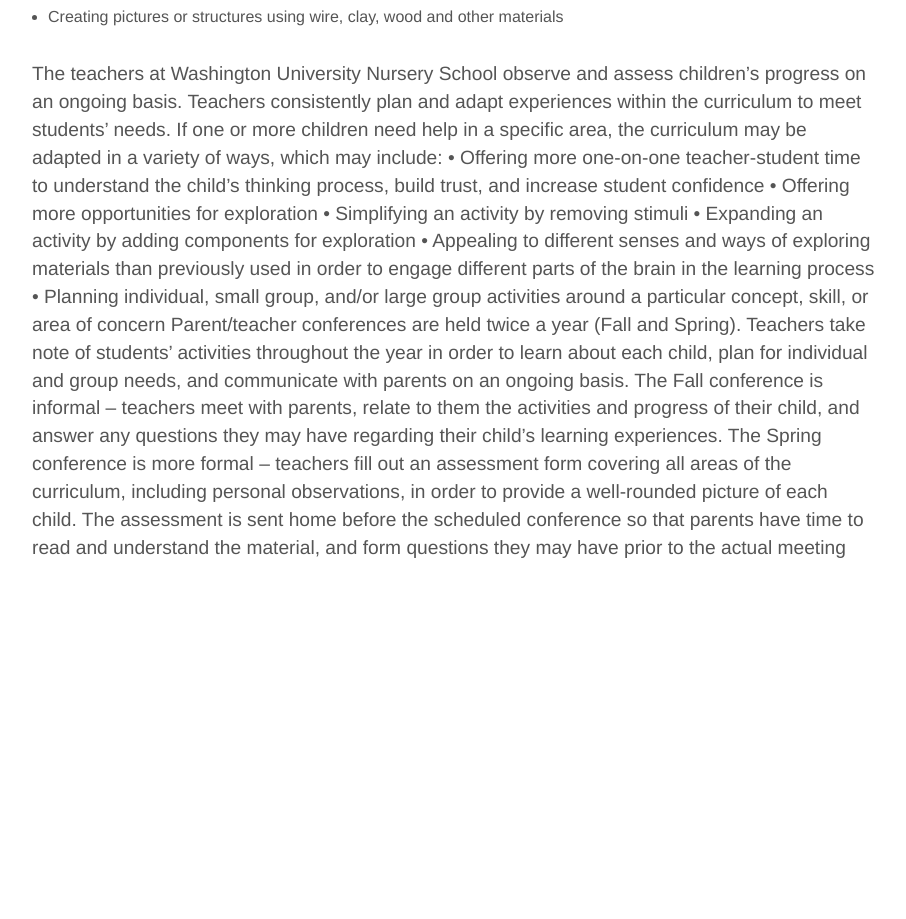
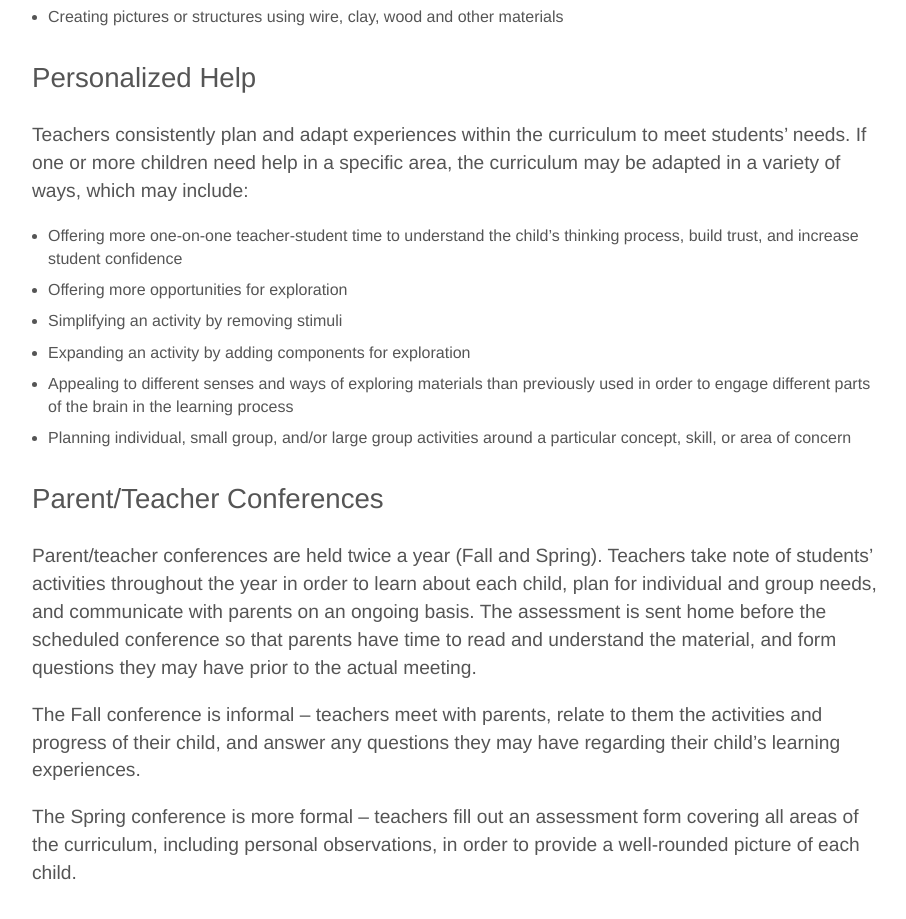
Before and after one commit to cse-256-f23/information-foraging-project-catherine-ray-nisha, a website: page files/curriculum_overview.html in a window 1280 px wide. Shown: the part 3221-4140 px from the top of the page, without its empty margins (28-934 px from the left). Before the commit the page ends 3922 px from the top, so only its background shows below. Drawn offline with nearby package versions, Linux system fonts and the light colour scheme; files that its build step writes are made by us from their sources; files whose address does not match are found by name.

Commit message:
task 10 & 13 ready to relocate

```diff
--- a/files/curriculum_overview.html
+++ b/files/curriculum_overview.html
@@ -258,35 +258,55 @@
           </li>
         </ul>
 
+        <h2 id="personalized-help">Personalized Help</h2>
         <p>
-          The teachers at Washington University Nursery School observe and
-          assess children’s progress on an ongoing basis. Teachers consistently
+          Teachers consistently
           plan and adapt experiences within the curriculum to meet students’
           needs. If one or more children need help in a specific area, the
-          curriculum may be adapted in a variety of ways, which may include: •
-          Offering more one-on-one teacher-student time to understand the
-          child’s thinking process, build trust, and increase student confidence
-          • Offering more opportunities for exploration • Simplifying an
-          activity by removing stimuli • Expanding an activity by adding
-          components for exploration • Appealing to different senses and ways of
-          exploring materials than previously used in order to engage different
-          parts of the brain in the learning process • Planning individual,
-          small group, and/or large group activities around a particular
-          concept, skill, or area of concern Parent/teacher conferences are held
-          twice a year (Fall and Spring). Teachers take note of students’
-          activities throughout the year in order to learn about each child,
-          plan for individual and group needs, and communicate with parents on
-          an ongoing basis. The Fall conference is informal – teachers meet with
-          parents, relate to them the activities and progress of their child,
-          and answer any questions they may have regarding their child’s
-          learning experiences. The Spring conference is more formal – teachers
-          fill out an assessment form covering all areas of the curriculum,
-          including personal observations, in order to provide a well-rounded
-          picture of each child. The assessment is sent home before the
-          scheduled conference so that parents have time to read and understand
-          the material, and form questions they may have prior to the actual
-          meeting
+          curriculum may be adapted in a variety of ways, which may include:
         </p>
+        <ul>
+          <li>
+            Offering more one-on-one teacher-student time to understand the
+            child’s thinking process, build trust, and increase student
+            confidence
+          </li>
+          <li>
+            Offering more opportunities for exploration
+          </li>
+          <li>Simplifying an
+            activity by removing stimuli
+          </li>
+          <li>Expanding an activity by adding components for exploration</li>
+          <li>
+            Appealing to different senses and ways of exploring materials than
+            previously used in order to engage different parts of the brain in
+            the learning process
+          </li>
+          <li>
+            Planning individual, small group, and/or large group activities
+            around a particular concept, skill, or area of concern
+          </li>
+        </ul>
+
+        <h2 id="parent-teacher-conferences">Parent/Teacher Conferences</h2>
+        <p>
+          Parent/teacher conferences are held twice a year (Fall and Spring).
+          Teachers take note of students’ activities throughout the year in
+          order to learn about each child, plan for individual and group needs,
+          and communicate with parents on an ongoing basis. The
+          assessment is sent home before the scheduled conference so that
+          parents have time to read and understand the material, and form
+          questions they may have prior to the actual meeting.
+        </p>
+        <p>The Fall conference
+          is informal – teachers meet with parents, relate to them the
+          activities and progress of their child, and answer any questions they
+          may have regarding their child’s learning experiences.</p>
+          <p> The Spring
+            conference is more formal – teachers fill out an assessment form
+            covering all areas of the curriculum, including personal observations,
+            in order to provide a well-rounded picture of each child.</p>
       </main>
       <div class="widget-area stick secondary" role="complementary">
         <ul class="subnav">
```
